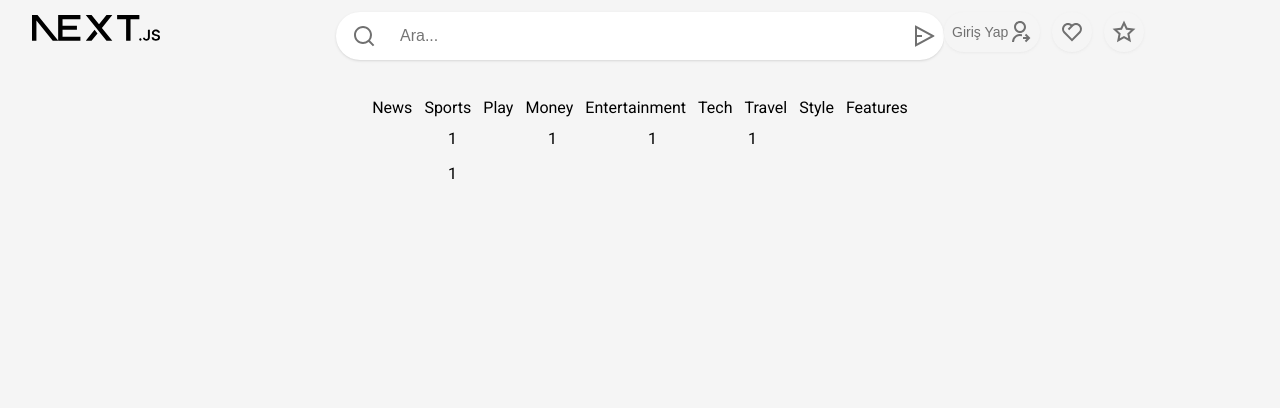
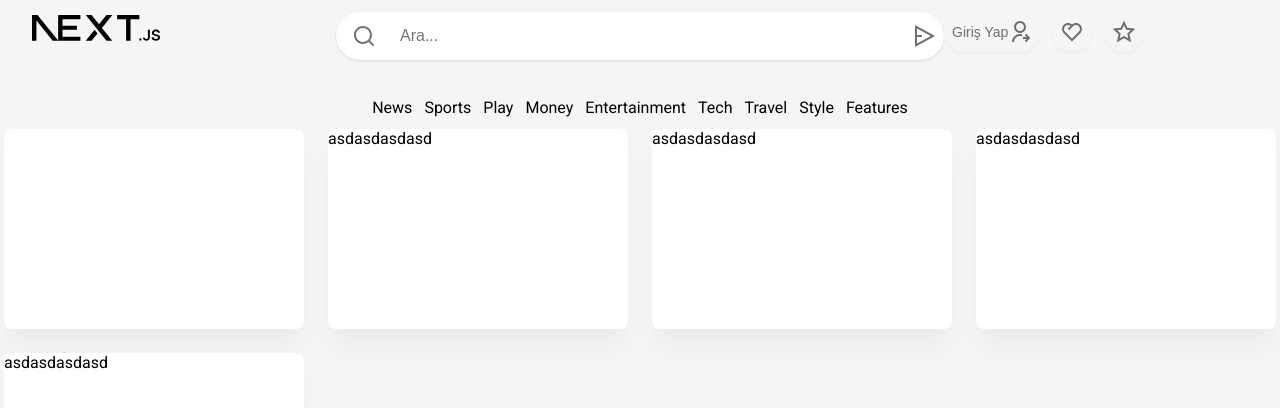
Before and after one commit to oburakergen/news-next-app, a Next.js app: page / in a window 1280 px wide. Shown: the top 408 px of the page. Built offline with nearby package versions, Linux system fonts and the light colour scheme.

Commit message:
added Cart items

```diff
--- a/app/page.tsx
+++ b/app/page.tsx
@@ -1,5 +1,6 @@
 import type { Metadata } from "next";
-import { Container, Feed, FeedItem } from "@/components/core";
+import { Container } from "@/components/core";
+import FeedLayout from "@/components/news/FeedLayout";
 export const metadata: Metadata = {
   title: "Welcome to Next.js",
   description: "...",
@@ -8,13 +9,7 @@ export const metadata: Metadata = {
 const Home = () => {
   return (
     <Container intent="flex" justify="center" className="tw-mx-auto">
-      <Feed>
-        <FeedItem intent="1x">1</FeedItem>
-        <FeedItem intent="1x">1</FeedItem>
-        <FeedItem intent="1x">1</FeedItem>
-        <FeedItem intent="1x">1</FeedItem>
-        <FeedItem intent="1x">1</FeedItem>
-      </Feed>
+      <FeedLayout />
     </Container>
   );
 };
--- a/components/core/index.ts
+++ b/components/core/index.ts
@@ -1,4 +1,3 @@
 export * from "./input";
 export * from "./layout";
-export * from "./surface";
 export * from "./panel";
--- a/components/core/input/Button.tsx
+++ b/components/core/input/Button.tsx
@@ -62,7 +62,7 @@ const button = cva(
   }
 );
 
-export interface ButtonProps extends React.ButtonHTMLAttributes<HTMLButtonElement>, VariantProps<typeof button> {}
+interface ButtonProps extends React.ButtonHTMLAttributes<HTMLButtonElement>, VariantProps<typeof button> {}
 
 export const Button: React.FC<ButtonProps> = ({ className, intent, variant, size, ...props }) => (
   <button className={button({ intent, size, variant, className })} {...props} />
--- a/components/core/input/SearchInput.tsx
+++ b/components/core/input/SearchInput.tsx
@@ -17,7 +17,7 @@ const searchInput = cva([
   "tw-p-2",
 ]);
 
-export interface DivProps extends React.InputHTMLAttributes<HTMLInputElement>, VariantProps<typeof searchInput> {}
+interface DivProps extends React.InputHTMLAttributes<HTMLInputElement>, VariantProps<typeof searchInput> {}
 export const SearchInput: React.FC<DivProps> = ({ className, ...props }) => (
   <input className={searchInput({ className })} {...props} />
 );
--- /dev/null
+++ b/components/core/panel/Card.tsx
@@ -0,0 +1,50 @@
+"use client";
+import React from "react";
+import { cva, type VariantProps } from "class-variance-authority";
+import styled from "styled-components";
+import { roboto } from "@/styles/fonts/fonts";
+
+const CardDiv = styled.div`
+  height: 200px;
+  max-width: 300px;
+  width: 300px;
+`;
+
+const card = cva(
+  [
+    "tw-rounded-lg",
+    "ring-1",
+    "ring-gray-900/5",
+    roboto.className,
+    "text-base",
+    "not-italic",
+    "font-normal",
+    "tracking-normal",
+    "leading-4",
+    "text-start",
+    "whitespace-normal",
+    "break-words",
+    "hyphens-auto",
+  ],
+  {
+    variants: {
+      intent: {
+        none: [],
+      },
+      colors: {
+        white: ["tw-bg-white", "tw-text-fadedBlack-900", "tw-shadow-fadedWhite-200", "tw-shadow-xl"],
+        black: ["tw-bg-fadedBlack-900", "tw-text-white", "tw-shadow-fadedBlack-900", "tw-shadow-xl"],
+      },
+    },
+    compoundVariants: [{ intent: "none", colors: "white" }],
+    defaultVariants: {
+      intent: "none",
+      colors: "white",
+    },
+  }
+);
+
+interface DivProps extends React.HTMLAttributes<HTMLDivElement>, VariantProps<typeof card> {}
+export const Card: React.FC<DivProps> = ({ className, intent, colors, ...props }) => (
+  <CardDiv lang="tr" className={card({ intent, colors, className })} {...props} />
+);
--- a/components/core/panel/Feed.tsx
+++ b/components/core/panel/Feed.tsx
@@ -7,10 +7,11 @@ const feed = cva([
   "tw-grid-flow-row",
   "tw-auto-rows-max",
   "tw-grid-cols-4",
+  "lg:tw-grid-cols-3",
+  "md:tw-grid-cols-2",
   "sm:tw-grid-cols-1",
   "grid-flow-col",
-  "tw-gap-4",
-  "tw-place-items-start",
+  "tw-gap-6",
   "tw-place-content-center",
 ]);
 
--- a/components/core/panel/FeedItem.tsx
+++ b/components/core/panel/FeedItem.tsx
@@ -2,27 +2,17 @@
 import React from "react";
 import { cva, type VariantProps } from "class-variance-authority";
 
-const feedItem = cva(
-  [
-    "tw-grid",
-    "tw-grid-flow-row",
-    "tw-auto-rows-max",
-    "tw-grid-cols-4",
-    "sm:tw-grid-cols-1",
-    "grid-flow-col",
-    "tw-gap-4",
-    "tw-place-items-start",
-    "tw-place-content-center",
-  ],
-  {
-    variants: {
-      intent: {
-        "1x": ["tw-col-span-1", "tw-row-span-2"],
-        "2x": ["tw-col-span-2", "sm:tw-col-span-1", "tw-row-span-2"],
-      },
+const feedItem = cva([], {
+  variants: {
+    intent: {
+      "1x": ["tw-col-span-1", "tw-row-span-2"],
+      "2x": ["tw-col-span-2", "sm:tw-col-span-1", "tw-row-span-2"],
     },
-  }
-);
+  },
+  defaultVariants: {
+    intent: "1x",
+  },
+});
 
 interface DivProps extends React.HTMLAttributes<HTMLDivElement>, VariantProps<typeof feedItem> {}
 
--- a/components/core/panel/index.ts
+++ b/components/core/panel/index.ts
@@ -1,2 +1,3 @@
 export { Feed } from "./Feed";
 export { FeedItem } from "./FeedItem";
+export { Card } from "./Card";
--- a/components/core/surface/Card.tsx
+++ /dev/null
@@ -1,26 +0,0 @@
-"use client";
-import React from "react";
-import { cva, type VariantProps } from "class-variance-authority";
-
-const card = cva(["tw-relative", "tw-container"], {
-  variants: {
-    intent: {
-      grid: ["tw-grid", "tw-grid-cols-1", "tw-gap-4", "tw-p-4", "tw-rounded-lg"],
-      flex: ["tw-flex", "tw-flex-col", "tw-p-4", "tw-rounded-lg"],
-    },
-    colors: {
-      white: ["tw-bg-white", "tw-text-fadedBlack-900", "tw-shadow-fadedWhite-200", "tw-shadow-md"],
-      black: ["tw-bg-fadedBlack-900", "tw-text-white", "tw-shadow-fadedBlack-900", "tw-shadow-md"],
-    },
-  },
-  compoundVariants: [{ intent: "grid", colors: "white" }],
-  defaultVariants: {
-    intent: "grid",
-    colors: "white",
-  },
-});
-
-interface DivProps extends React.HTMLAttributes<HTMLDivElement>, VariantProps<typeof card> {}
-export const Card: React.FC<DivProps> = ({ className, intent, colors, ...props }) => (
-  <div className={card({ intent, colors, className })} {...props} />
-);
--- a/components/core/surface/index.ts
+++ /dev/null
@@ -1 +0,0 @@
-export { Card } from "./Card";
--- a/components/news/FeedLayout.tsx
+++ b/components/news/FeedLayout.tsx
@@ -1,10 +1,23 @@
-import { Feed, FeedItem } from "@/components/core";
+import { Card, Feed, FeedItem } from "@/components/core";
 
 const FeedLayout = () => {
   return (
-    <Feed>
-      <FeedItem>asdasdasd</FeedItem>
-      <FeedItem>asdasdasd</FeedItem>
+    <Feed className="feed">
+      <FeedItem>
+        <Card></Card>
+      </FeedItem>
+      <FeedItem>
+        <Card>asdasdasdasd</Card>
+      </FeedItem>
+      <FeedItem>
+        <Card>asdasdasdasd</Card>
+      </FeedItem>
+      <FeedItem>
+        <Card>asdasdasdasd</Card>
+      </FeedItem>
+      <FeedItem>
+        <Card>asdasdasdasd</Card>
+      </FeedItem>
     </Feed>
   );
 };
```
